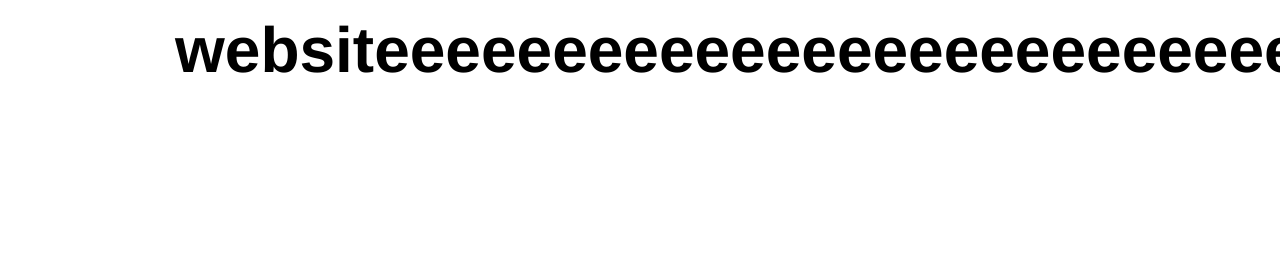
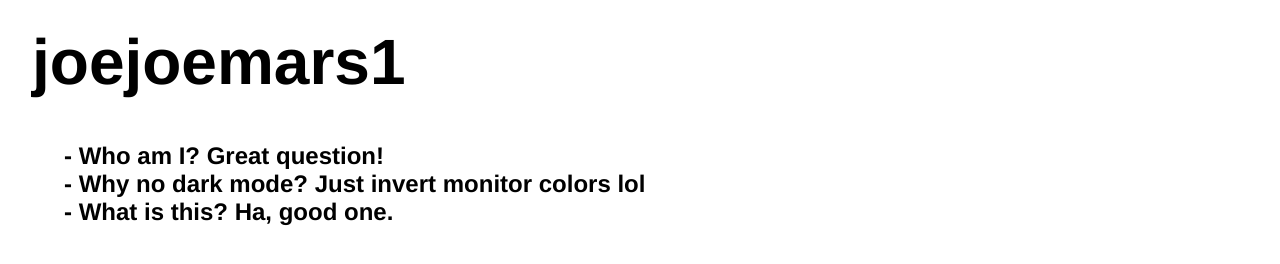
Before and after one commit to joejoemars1/joejoemars1.github.io, a plain HTML site: page index.html in a window 1280 px wide. Drawn offline with Linux system fonts and the light colour scheme.

Commit message:
New Content

```diff
--- a/index.html
+++ b/index.html
@@ -3,19 +3,19 @@
   <head>
     <meta name="viewport" content="width=device-width, initial-scale=1.0">
     <link rel="stylesheet" href="styles.css">
-    <title>"Archaea"</title>
+    <title>"Archaea1"</title>
   </head>
 
-  <body>
+    <h1 id="header" style="font-size: 4em;">
+        joejoemars1
+    </h1>
 
-    <div id="ovrflw">
+    <h2 id="description">
+      - Who am I? Great question!
+      <br>
+      - Why no dark mode? Just invert monitor colors lol
+      <br>
+      - What is this? Ha, good one.
+    </h2>
 
-      <h1 id="header" style="font-size: 4em;">
-        websiteeeeeeeeeeeeeeeeeeeeeeeeeeeeeeeeeeeeeeeeeeeeeeeeeeeeeeeeeeeeestopzoomingout
-      </h1>
-
-    </div>
-
-  </body>
-
-</hmtl>
+</html>
--- a/styles.css
+++ b/styles.css
@@ -3,14 +3,13 @@ body {
 	font-family: 'Franklin Gothic Medium', 'Arial Narrow', Arial, sans-serif;
 }
 
-#ovrflw {
-	overflow: hidden;
-	position: relative;
+#header {
+	padding-top: 25px;
+	padding-left: 2.5%;
 }
 
-#header {
-	margin-top: 50px;
-	margin-left: 175px;
-	transform: translate(0%, -50%);
-	text-align: center;
+#description {
+	padding-left: 5%;
+	max-width: 100%;
+	padding-right: 5%
 }
```
